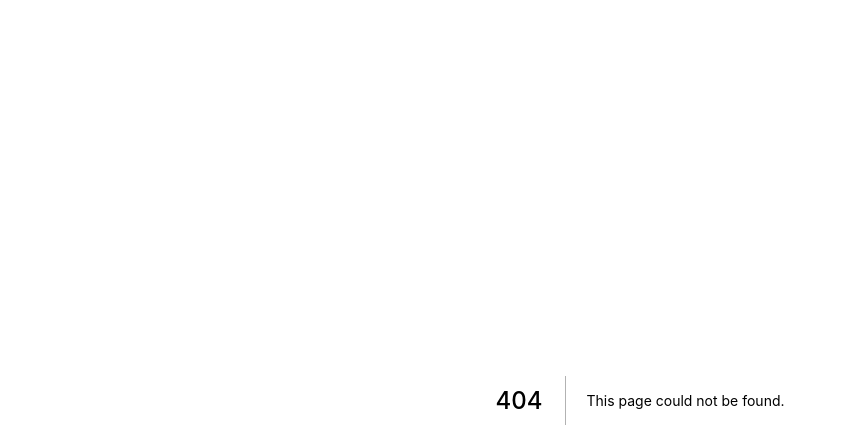
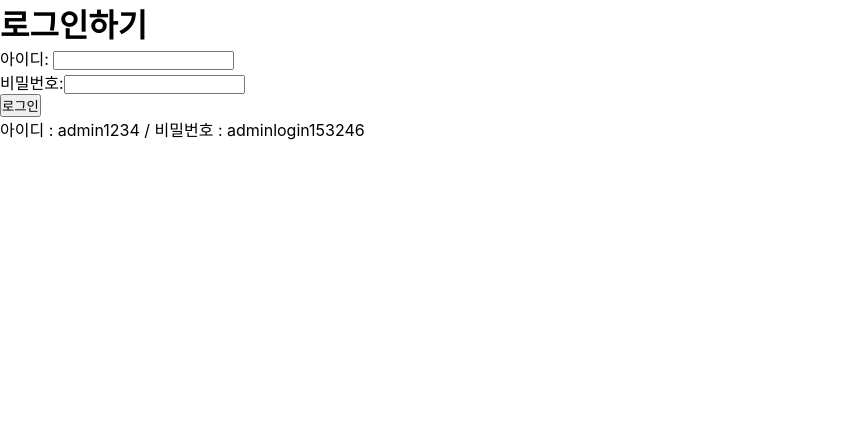
Before and after one commit to phk9436/nextProject, a Next.js app: page /login in a window 1280 px wide. Before the commit this address had no page. Shown: the top 448 px of the page, without its empty margins (0-847 px from the left). Built offline with nearby package versions, Linux system fonts and the light colour scheme.

Commit message:
로그인 기능 추가

```diff
--- /dev/null
+++ b/pages/login.tsx
@@ -0,0 +1,58 @@
+import { NextPage } from "next";
+import { useRouter } from "next/router";
+import { useState, useEffect } from "react";
+
+const Login: NextPage = () => {
+  const [id, setId] = useState("");
+  const [password, setPassword] = useState("");
+  const router = useRouter();
+
+  const onChangeId = (e: React.ChangeEvent<HTMLInputElement>) =>
+    setId(e.target.value);
+  const onChangePassword = (e: React.ChangeEvent<HTMLInputElement>) =>
+    setPassword(e.target.value);
+
+  const loginAdmin = (e: React.FormEvent<HTMLFormElement>) => {
+    e.preventDefault();
+    if (id !== "admin1234" || password !== "adminlogin153246") {
+      alert("아이디와 패스워드를 확인해주세요");
+      return;
+    }
+    alert("로그인 성공!");
+    sessionStorage.setItem("admin", "adminLoginSuccess");
+    router.push("/");
+  };
+
+  useEffect(() => {
+    if (sessionStorage.getItem("admin")) {
+      alert("이미 로그인되어 있습니다");
+      router.push("/");
+    }
+  }, []);
+
+  return (
+    <div>
+      <h1>로그인하기</h1>
+      <form action="" onSubmit={loginAdmin}>
+        <ul>
+          <li>
+            아이디: <input type="text" value={id} onChange={onChangeId} />
+          </li>
+          <li>
+            비밀번호:
+            <input
+              type="password"
+              value={password}
+              onChange={onChangePassword}
+            />
+          </li>
+        </ul>
+        <button>로그인</button>
+      </form>
+
+      <p>아이디 : admin1234 / 비밀번호 : adminlogin153246</p>
+    </div>
+  );
+};
+
+export default Login;
```
Also changed, not shown: pages/index.tsx (+7 -0 lines).
